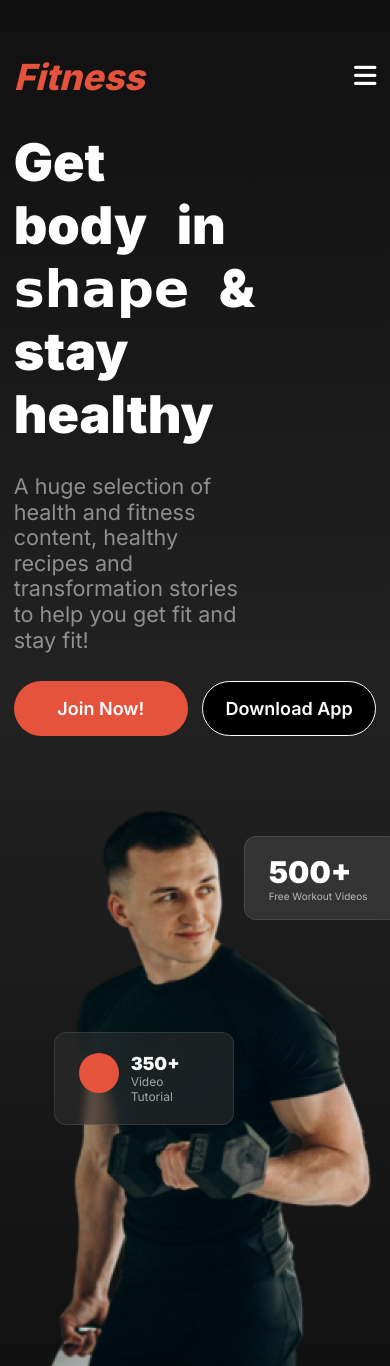
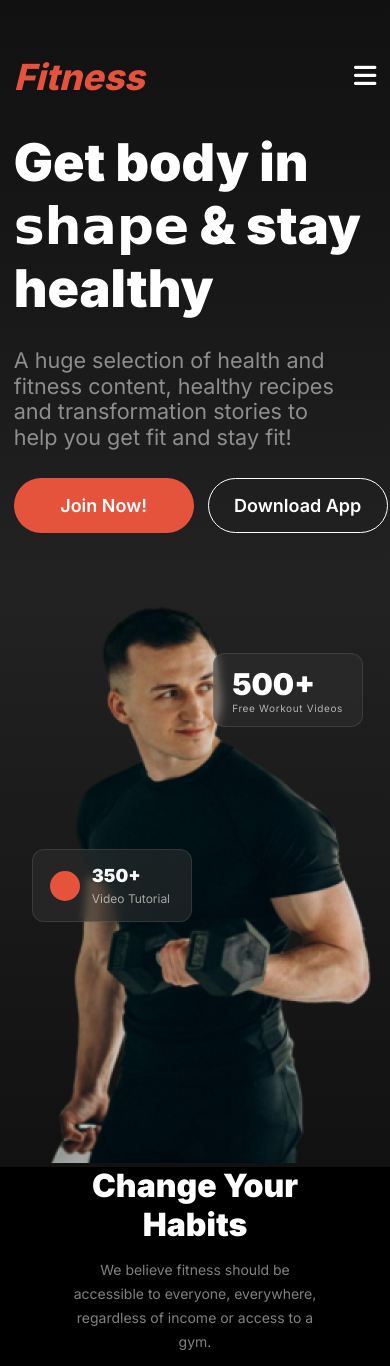
Before and after one commit to Toha-Hossain28/Assignment-2, a plain HTML site: page index.html in a window 390 px wide. Shown: the top 1366 px of the page. Drawn offline with Linux system fonts and the light colour scheme; a web font is replaced by a local one.

Commit message:
fixed banner and habit heading

```diff
--- a/styles/style.css
+++ b/styles/style.css
@@ -31,7 +31,7 @@ body {
   border: 1px solid rgb(255, 255, 255);
   border-radius: 42px;
   color: rgb(255, 255, 255);
-  background-color: black;
+  background-color: rgba(0, 0, 0, 0);
   font-family: Inter;
   font-size: 1.125rem;
   font-weight: 600;
@@ -126,7 +126,7 @@ header {
 }
 
 .banner-title {
-  width: 400px;
+  width: 500px;
   color: rgb(255, 255, 255);
   font-family: Inter;
   font-size: 5rem;
@@ -136,7 +136,7 @@ header {
 }
 
 .banner-text {
-  max-width: 630px;
+  width: 400px;
   height: 580px;
   display: flex;
   flex-direction: column;
@@ -173,7 +173,7 @@ header {
 }
 
 .banner-img .workout-video {
-  width: 160px;
+  width: 190px;
   color: rgb(255, 255, 255);
   font-family: Inter;
   font-size: 2.5rem;
@@ -184,10 +184,10 @@ header {
   border: 1px solid rgba(255, 255, 255, 0.1);
   border-radius: 12px;
   backdrop-filter: blur(4px);
-  background: rgba(255, 255, 255, 0.1);
+  background: rgba(48, 48, 48, 0.54);
   position: absolute;
-  left: 220px;
-  top: 130px;
+  right: -50px;
+  top: 100px;
 }
 
 .banner-img .workout-video .workout {
@@ -195,25 +195,28 @@ header {
   font-family: Inter;
   font-size: 0.8125rem;
   font-weight: 400;
+  letter-spacing: 0.04rem;
 }
 
 .tutorial {
-  width: 180px;
+  width: 210px;
   color: rgb(250, 250, 249);
   font-family: Inter;
   font-size: 1.5rem;
   font-weight: 900;
   display: flex;
+  align-items: center;
   gap: 12px;
   border: 1px solid rgba(255, 255, 255, 0.1);
   border-radius: 12px;
   backdrop-filter: blur(4px);
   background: rgba(48, 48, 48, 0.54);
-  padding: 20px 24px;
+  /* background: rgba(255, 255, 255, 0.1); */
+  padding: 17px 24px;
   z-index: 11;
   position: absolute;
-  left: -75px;
-  bottom: 65px;
+  right: 60%;
+  bottom: 12%;
 }
 
 .tutorial .tut {
@@ -230,6 +233,10 @@ header {
   border-radius: 50%;
 }
 
+.video-tut {
+  width: 100%;
+}
+
 @media screen and (max-width: 576px) {
   .banner {
     flex-direction: column;
@@ -238,13 +245,14 @@ header {
   }
   .banner-title {
     font-size: 3.25rem;
-    width: 70%;
+    width: 90%;
+    word-spacing: normal;
   }
   .banner-text {
     height: auto;
   }
   .banner-text p {
-    width: 67%;
+    width: 82%;
     font-size: 1.35rem;
     text-align: left;
   }
@@ -252,15 +260,28 @@ header {
     display: none;
   }
   .buttons {
-    justify-content: space-between;
+    justify-content: flex-start;
   }
   .banner-img .workout-video {
-    top: 50px;
-    left: 230px;
+    top: 12%;
+    left: 55%;
+    width: 150px;
+    padding: 12px 18px;
   }
   .tutorial {
-    bottom: 245px;
-    left: 40px;
+    width: 160px;
+    padding: 15px 17px;
+    /* padding-right: 5px; */
+    left: 5%;
+    bottom: 42%;
+  }
+  .video-tut {
+    width: 80px;
+  }
+
+  .tutorial .circle {
+    height: 30px;
+    width: 30px;
   }
   .banner-img img {
     margin-left: 30px;
@@ -274,6 +295,7 @@ header {
   }
   .tutorial .tut {
     font-size: 0.75rem;
+    margin-top: 5px;
   }
   .tutorial {
     font-size: 1.125rem;
@@ -301,6 +323,7 @@ header {
   font-weight: 900;
   line-height: 120%;
   margin-bottom: 14px;
+  text-align: center;
 }
 #habit > p {
   color: rgba(255, 255, 255, 0.5);
```
